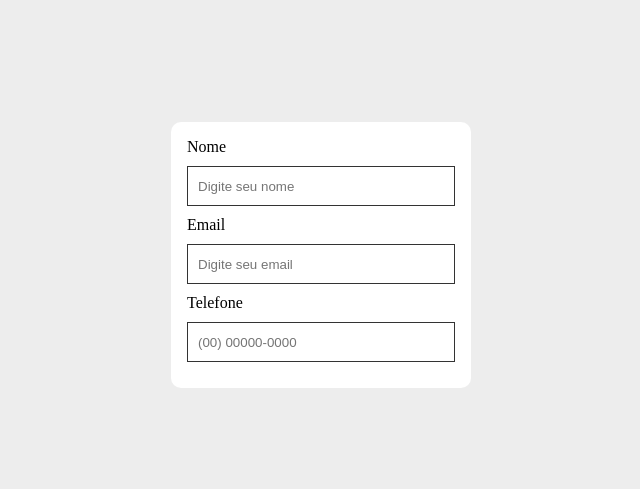
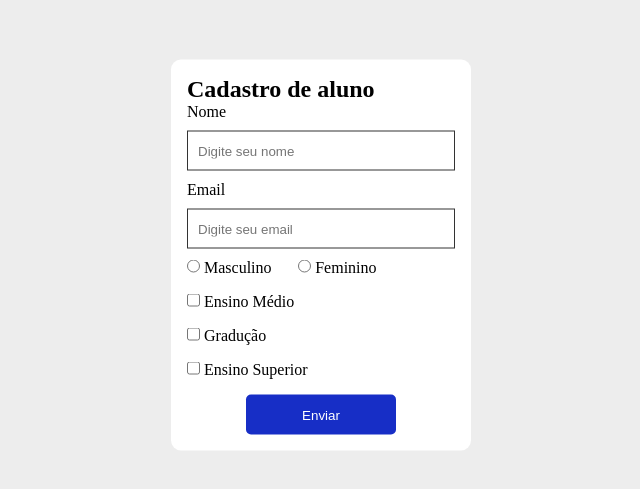
Before and after one commit to gleidsonteixeira/FS15---formularios, a plain HTML site: page index.html in a window 1280 px wide. Shown: the part 145-634 px from the top of the page, without its empty margins (319-959 px from the left). Drawn offline with Linux system fonts and the light colour scheme.

Commit message:
criei o formulario 1

```diff
--- a/estilo.css
+++ b/estilo.css
@@ -19,14 +19,45 @@ form{
     border-radius: 10px;
 }
 
-form label, form input{
+form label, form input, form select{
     width: 100%;
     display: block;
     margin-bottom: 10px;
 }
 
-form input{
+form input, form select{
     height: 40px;
     padding-left: 10px;
     border: 1px solid #333;
 }
+
+form input[type="radio"],
+form input[type="checkbox"]{
+    width: auto;
+    height: auto;
+    display: inline;
+}
+
+/* form input[type="checkbox"]{
+    width: auto;
+    height: auto;
+    display: inline;
+} */
+
+form .meia-label{
+    display: inline-block;
+    width: 40%;
+}
+
+form button{
+    width: 150px;
+    height: 40px;
+    background-color: #172ec6;
+    color: #FFFFFF;
+    border: 0;
+    margin: 0 auto;
+    text-align: center;
+    border-radius: 5px;
+    display: block;
+    cursor: pointer;
+}
--- a/index.html
+++ b/index.html
@@ -9,12 +9,34 @@
 </head>
 <body>
     <form action="">
+        <h2>Cadastro de aluno</h2>
         <label for="nome">Nome</label>
         <input type="text" id="nome" placeholder="Digite seu nome" />
+
         <label for="email">Email</label>
         <input type="email" id="email" placeholder="Digite seu email" />
-        <label for="telefone">Telefone</label>
-        <input type="tel" id="telefone" placeholder="(00) 00000-0000">
+
+        <label for="masculino" class="meia-label">
+            <input type="radio" name="sexo" id="masculino"> Masculino
+        </label>
+
+        <label for="feminino" class="meia-label">
+            <input type="radio" name="sexo" id="feminino"> Feminino
+        </label>
+
+        <label for="ensino-medio">
+            <input type="checkbox" id="ensino-medio"> Ensino Médio
+        </label>
+
+        <label for="graduacao">
+            <input type="checkbox" id="graduacao"> Gradução
+        </label>
+
+        <label for="ensino-superior">
+            <input type="checkbox" id="ensino-superior"> Ensino Superior
+        </label>
+
+        <button type="submit">Enviar</button>
     </form>
 </body>
 </html>
```
Also changed, not shown: cep.html (added, +37 -0 lines).
